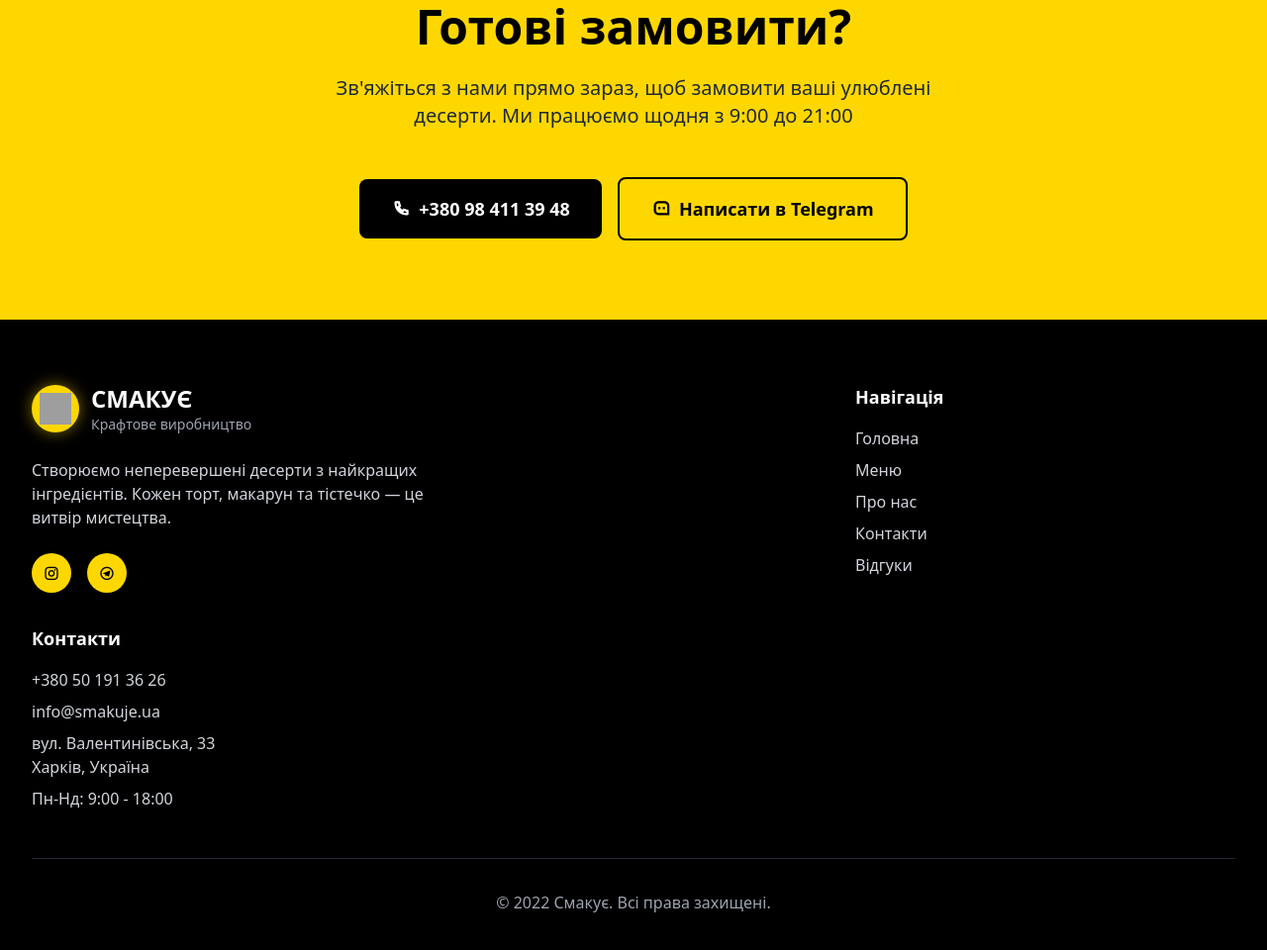
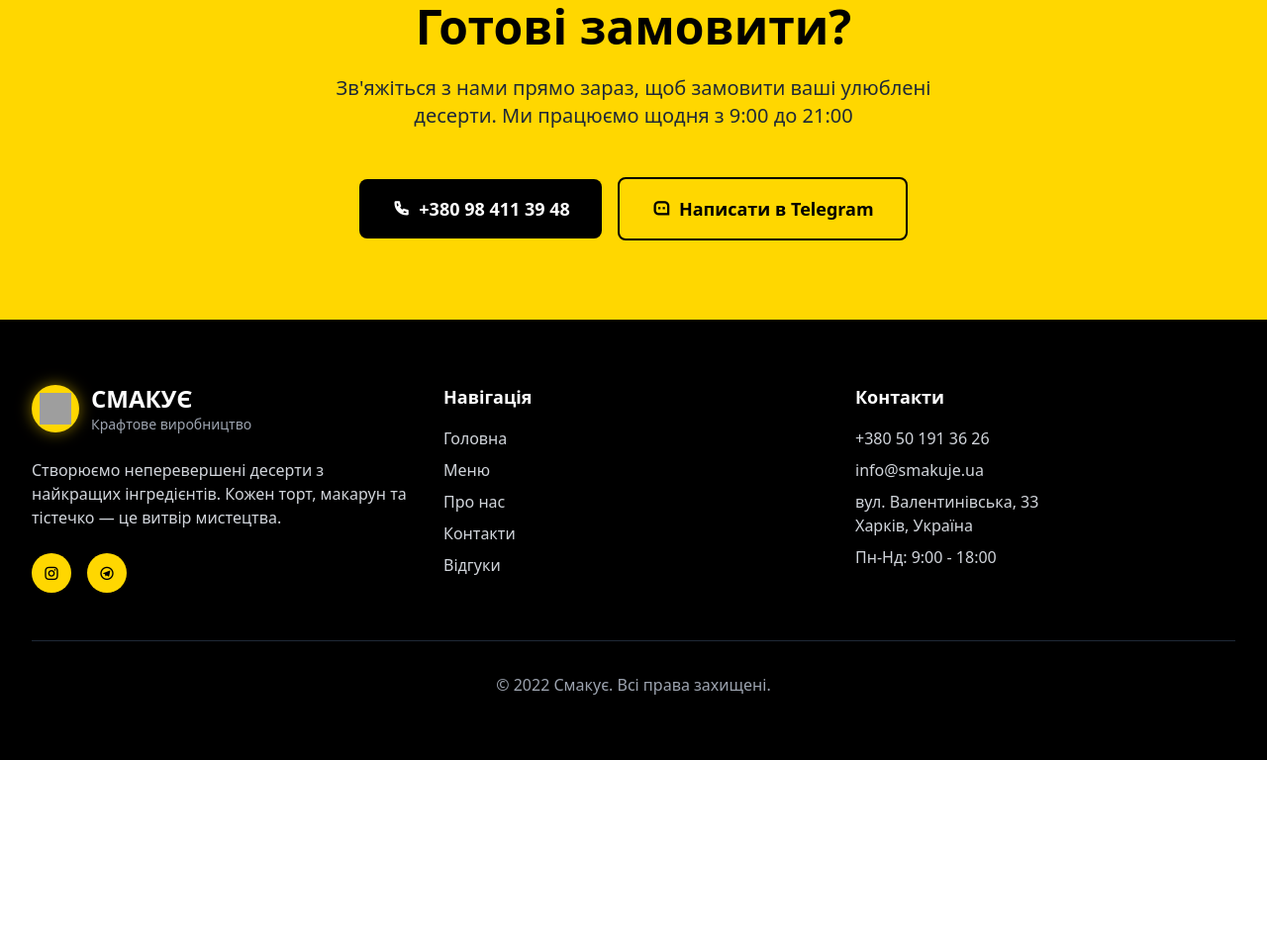
Before and after one commit to Vladkvarta/bot, a website: page public/index.html in a window 1280 px wide. Shown: the part 2509-3469 px from the top of the page at 99% size. After the commit the page ends 3277 px from the top, so only its background shows below. Drawn offline with nearby package versions, Linux system fonts and the light colour scheme; grey boxes are pictures that could not be loaded.

Commit message:
главная страница1008 footer

```diff
--- a/public/index.html
+++ b/public/index.html
@@ -357,7 +357,7 @@
     <footer class="bg-black text-white py-16">
         <div class="max-w-7xl mx-auto px-4 sm:px-6 lg:px-8">
             <div class="grid grid-cols-1 md:grid-cols-3 gap-8">
-                <div class="col-span-1 md:col-span-2">
+                <div class="col-span-1 md:col-span-1">
                     <div class="flex items-center space-x-3 mb-6">
                         <div
                             class="w-12 h-12 flex items-center justify-center bg-primary rounded-full shadow-[0_0_15px_rgba(255,215,0,0.5)] backdrop-blur-sm">
```
